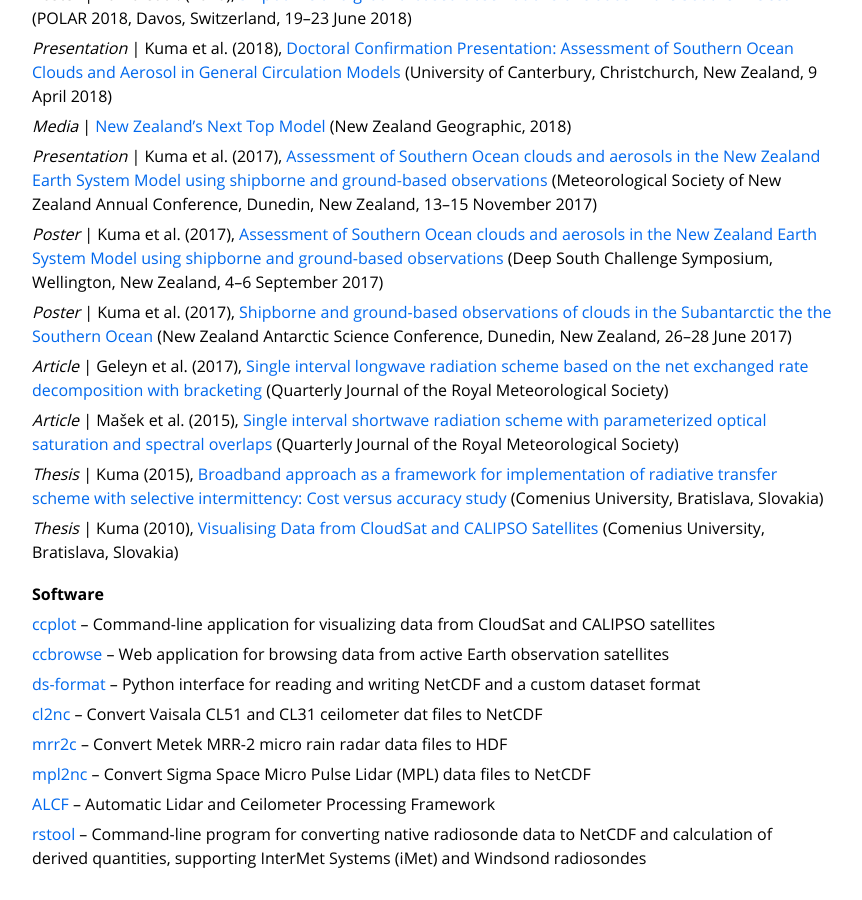
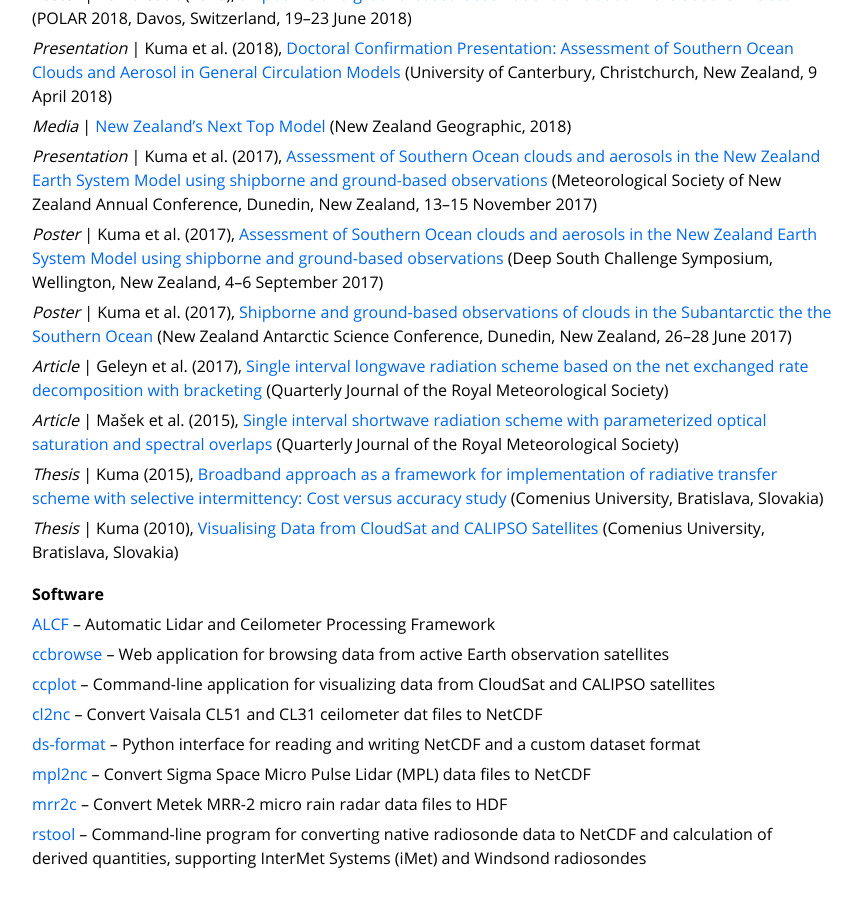
Before and after one commit to peterkuma/peterkuma.net, a Jekyll site: the page built from science/index.md, in a window 1280 px wide and 900 px high, scrolled down 1997 px. Shown: the whole window, without its empty margins (208-1070 px from the left). Built offline with Jekyll 4.4.1, drawn with Linux system fonts in a browser that asks for light colours.

```diff
--- a/science/index.md
+++ b/science/index.md
@@ -89,18 +89,18 @@ layout: default
 
 ## Software
 
-[ccplot](https://ccplot.org) – Command-line application for visualizing data from CloudSat and CALIPSO satellites
+[ALCF](https://alcf-lidar.github.io) – Automatic Lidar and Ceilometer Processing Framework
 
 [ccbrowse](https://browse.ccplot.org) – Web application for browsing data from active Earth observation satellites
 
-[ds-format](https://peterkuma.net/ds-format/) – Python interface for reading and writing NetCDF and a custom dataset format
+[ccplot](https://ccplot.org) – Command-line application for visualizing data from CloudSat and CALIPSO satellites
 
 [cl2nc](https://github.com/peterkuma/cl2nc) – Convert Vaisala CL51 and CL31 ceilometer dat files to NetCDF
 
-[mrr2c](https://github.com/peterkuma/mrr2c) – Convert Metek MRR-2 micro rain radar data files to HDF
+[ds-format](https://peterkuma.net/ds-format/) – Python interface for reading and writing NetCDF and a custom dataset format
 
 [mpl2nc](https://github.com/peterkuma/mpl2nc) – Convert Sigma Space Micro Pulse Lidar (MPL) data files to NetCDF
 
-[ALCF](https://alcf-lidar.github.io) – Automatic Lidar and Ceilometer Processing Framework
+[mrr2c](https://github.com/peterkuma/mrr2c) – Convert Metek MRR-2 micro rain radar data files to HDF
 
 [rstool](https://github.com/peterkuma/rstool) – Command-line program for converting native radiosonde data to NetCDF and calculation of derived quantities, supporting InterMet Systems (iMet) and Windsond radiosondes
```
